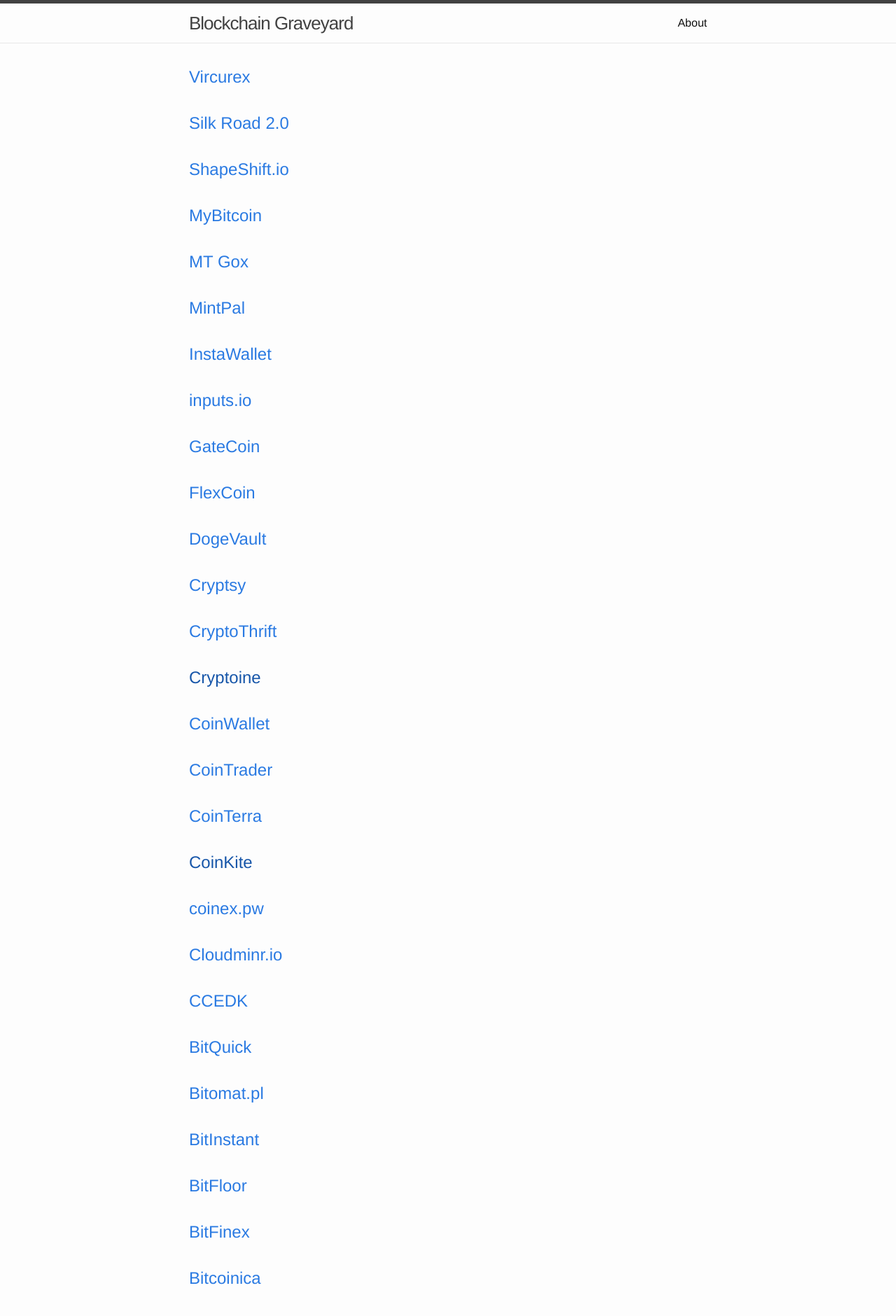
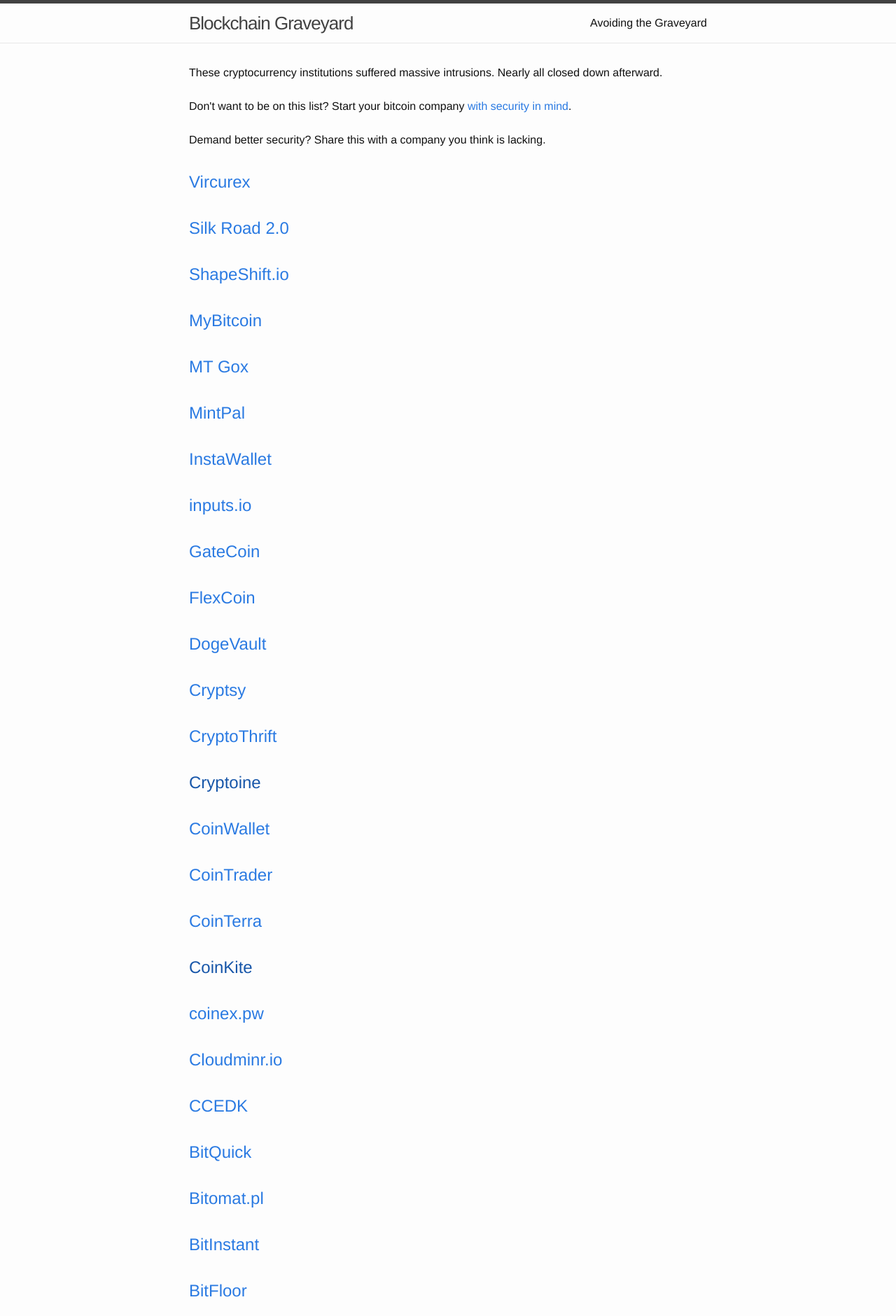
Before and after one commit to magoo/Blockchain-Graveyard, a Jekyll site: the page built from index.html, in a window 1280 px wide. Shown: the top 1880 px of the page at 70% size. Built offline with Jekyll 4.4.1, drawn with Linux system fonts in a browser that asks for light colours.

```diff
--- a/_layouts/default.html
+++ b/_layouts/default.html
@@ -7,8 +7,11 @@
 
     {% include header.html %}
 
+
+
     <div class="page-content">
       <div class="wrapper">
+
         {{ content }}
       </div>
     </div>
--- a/_sass/_base.scss
+++ b/_sass/_base.scss
@@ -6,8 +6,8 @@ p, blockquote, pre, hr,
 dl, dd, ol, ul, figure {
     margin: 0;
     padding: 0;
+
 }
-
 
 
 /**
--- a/_sass/_layout.scss
+++ b/_sass/_layout.scss
@@ -173,14 +173,17 @@
 
 .page-heading {
     font-size: 20px;
+    padding-top: 12px;
 }
 
 .post-list {
     margin-left: 0;
     list-style: none;
+    padding-top: $spacing-unit;
 
     > li {
         margin-bottom: $spacing-unit;
+
     }
 }
 
--- a/index.html
+++ b/index.html
@@ -3,8 +3,15 @@ layout: default
 ---
 
 <div class="home">
+  <!-- <h1>About</h1> -->
+  These cryptocurrency institutions suffered massive intrusions. Nearly all closed down afterward.
+</br>
+</br>
+Don't want to be on this list? Start your bitcoin company<a href="/advice"> with security in mind</a>.
+</br>
+</br>
+Demand better security? Share this with a company you think is lacking.
 
-  <!-- <h1 class="page-heading">Compromises</h1> -->
 
   <ul class="post-list">
     {% for post in site.posts %}
```
Also changed, not shown: about.md (deleted, +0 -7 lines), advice.md (added, +58 -0 lines).
